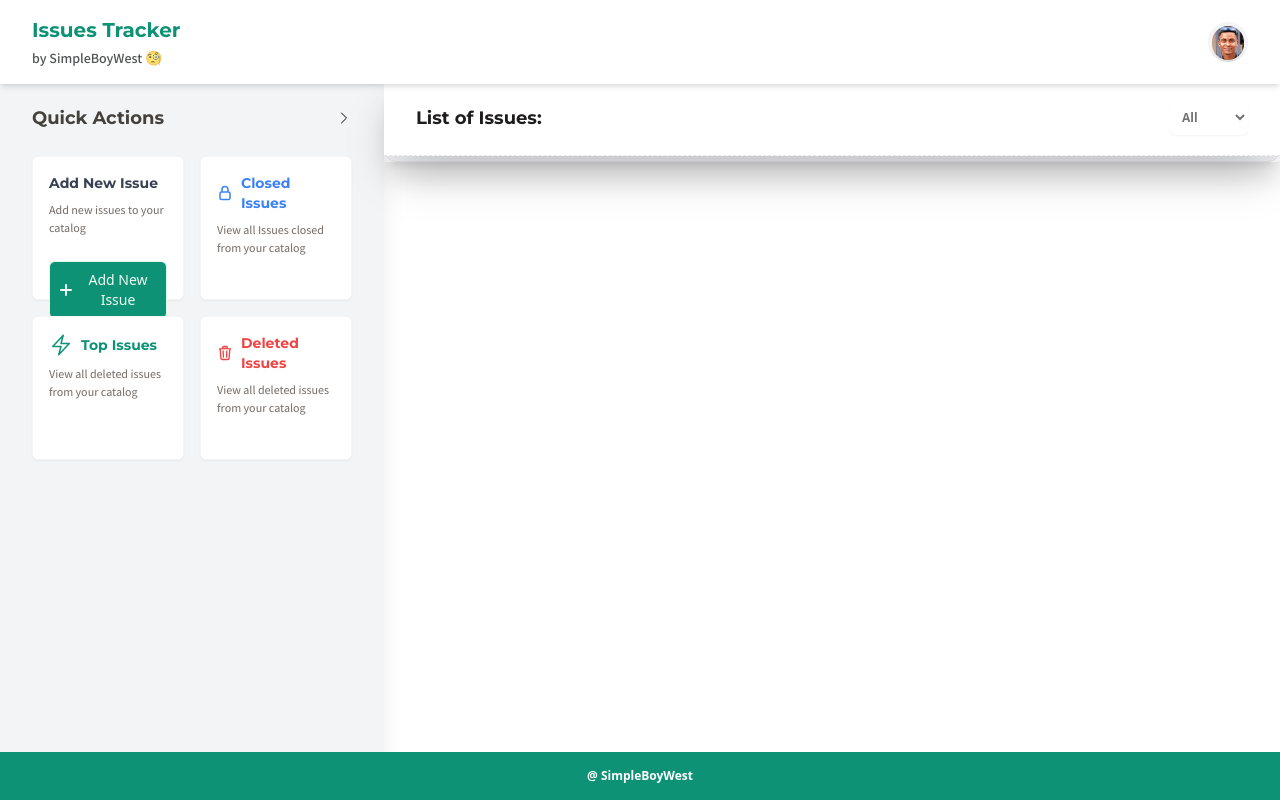
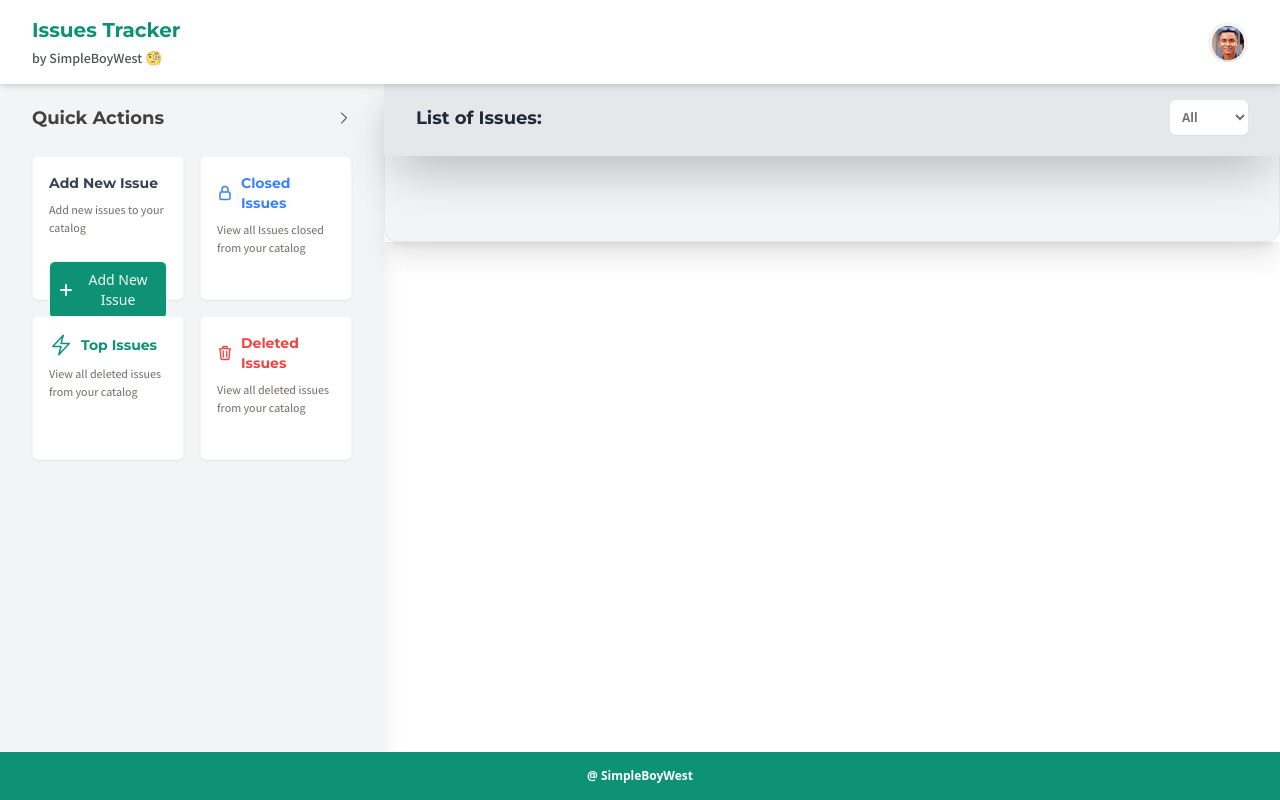
Before and after one commit to westpage/Issues-Tracker, a website: page public/index.html in a window 1280 px wide. Drawn offline with Linux system fonts and the light colour scheme.

Commit message:
Fix: layout again and again and again

```diff
--- a/public/index.html
+++ b/public/index.html
@@ -183,8 +183,8 @@ p,a,li,span{
       <div class="w-full">
 
         <div
-          class="w-full lg:max-w-[55%] xl:max-w-[70%] ml-0 lg:ml-[45%] xl:ml-[30%] bg-white shadow-2xl lg:shadow-md border-dashed border-b border-stone-200 lg:fixed     left-0 right-0 z-10 px-4 md:px-8  flex items-center justify-between py-5">
-          <h2 class="w-44 text-lg text-[#1e1c1c] font-bold">List of Issues:</h2>
+          class="w-full lg:max-w-[55%] xl:max-w-[70%] ml-0 lg:ml-[45%] xl:ml-[30%] bg-gray-200 shadow-2xl lg:shadow-md border-dashed border-b border-stone-200 lg:fixed     left-0 right-0 z-10 px-4 md:px-8  flex items-center justify-between py-5">
+          <h2 class="w-44 text-lg text-gray-800 font-bold">List of Issues:</h2>
           <div class="w-44 flex items-center justify-end">
           <select name="select" id="" class="pl-2  py-2 bg-[#ffffff] shadow-sm rounded-md hover:shadow-xl font-semibold text-xs text-neutral-500">
             <option value="All" id="allIssues" class="font-semibold">All</option>
@@ -195,7 +195,7 @@ p,a,li,span{
         </div>
 
         <div class="w-full bg-gray-100 rounded-xl border h-full pb-24 lg:pb-52  flex flex-col relative">
-          <div id="issuesContainer" class="w-full flex flex-wrap items-start gap-2 justify-around pt-2 px-4 lg:pt-20 pb-6 md:pb-14">
+          <div id="issuesContainer" class="w-full flex flex-wrap items-start gap-2 justify-around pt-2 px-4 lg:pt-20 pb-20 md:pb-14">
 
           </div>
           <div class="absolute hidden w-full h-full items-center justify-center text-2xl font-bold top-12">
```
